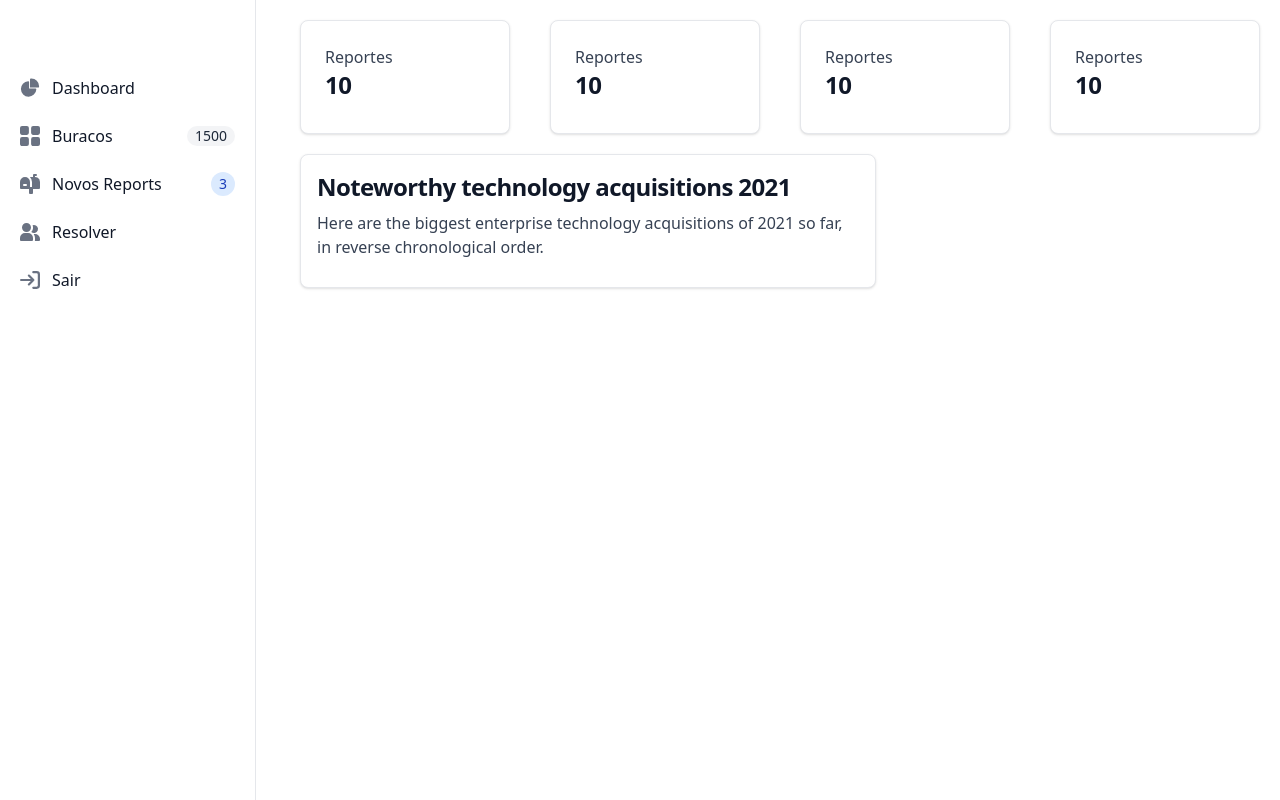
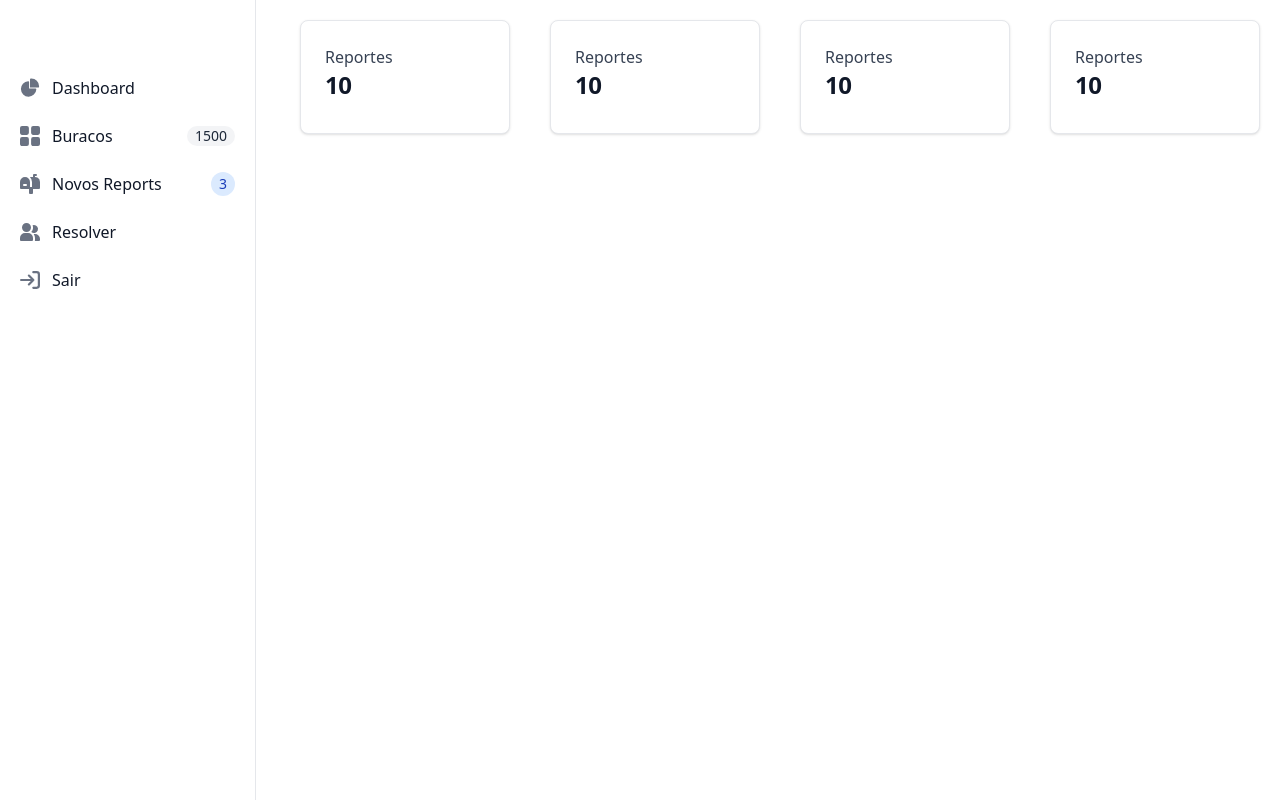
Before and after one commit to GabrielAlSant/aedesktop, a Next.js app: page / in a window 1280 px wide. Built offline with nearby package versions, Linux system fonts and the light colour scheme.

Commit message:
Header And Card

```diff
--- a/components/MapCard.tsx
+++ /dev/null
@@ -1,12 +0,0 @@
-export default function MapCard(){
-    return(
-<a href="#" className="flex ml-75  flex-col items-center bg-white border border-gray-200 rounded-lg shadow-sm md:flex-row md:max-w-xl hover:bg-gray-100 dark:border-gray-700 dark:bg-gray-800 dark:hover:bg-gray-700">
-   {//  <img className="object-cover w-full rounded-t-lg h-96 md:h-auto md:w-48 md:rounded-none md:rounded-s-lg" src="/docs/images/blog/image-4.jpg" alt="">
- }
-    <div className="flex flex-col justify-between p-4 leading-normal">
-        <h5 className="mb-2 text-2xl font-bold tracking-tight text-gray-900 dark:text-white">Noteworthy technology acquisitions 2021</h5>
-        <p className="mb-3 font-normal text-gray-700 dark:text-gray-400">Here are the biggest enterprise technology acquisitions of 2021 so far, in reverse chronological order.</p>
-    </div>
-</a>
-    )
-}
--- a/src/app/layout.tsx
+++ b/src/app/layout.tsx
@@ -1,6 +1,7 @@
 import type { Metadata } from "next";
 import "./globals.css";
 import { Header } from "../../components/Header";
+import 'leaflet/dist/leaflet.css';
 
 
 export const metadata: Metadata = {
--- a/src/app/page.tsx
+++ b/src/app/page.tsx
@@ -1,5 +1,5 @@
 import Card from "../../components/Cards";
-import MapCard from "../../components/MapCard";
+
 
 
 export default function Home() {
@@ -12,8 +12,6 @@ export default function Home() {
    <Card />
     </div>
 
-    <MapCard />
-
 
   </div>
   );
```
Also changed, not shown: package.json (+7 -5 lines), 2 other files (tests, documents, lock files or other folders).
